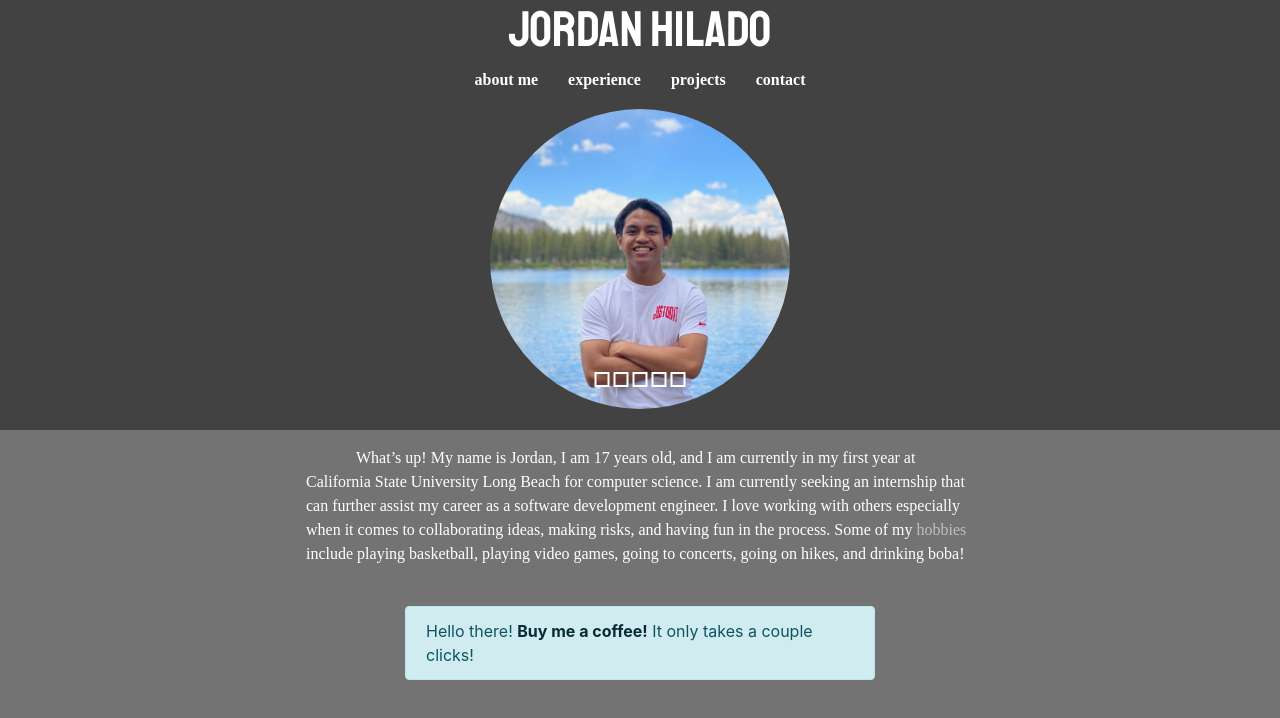
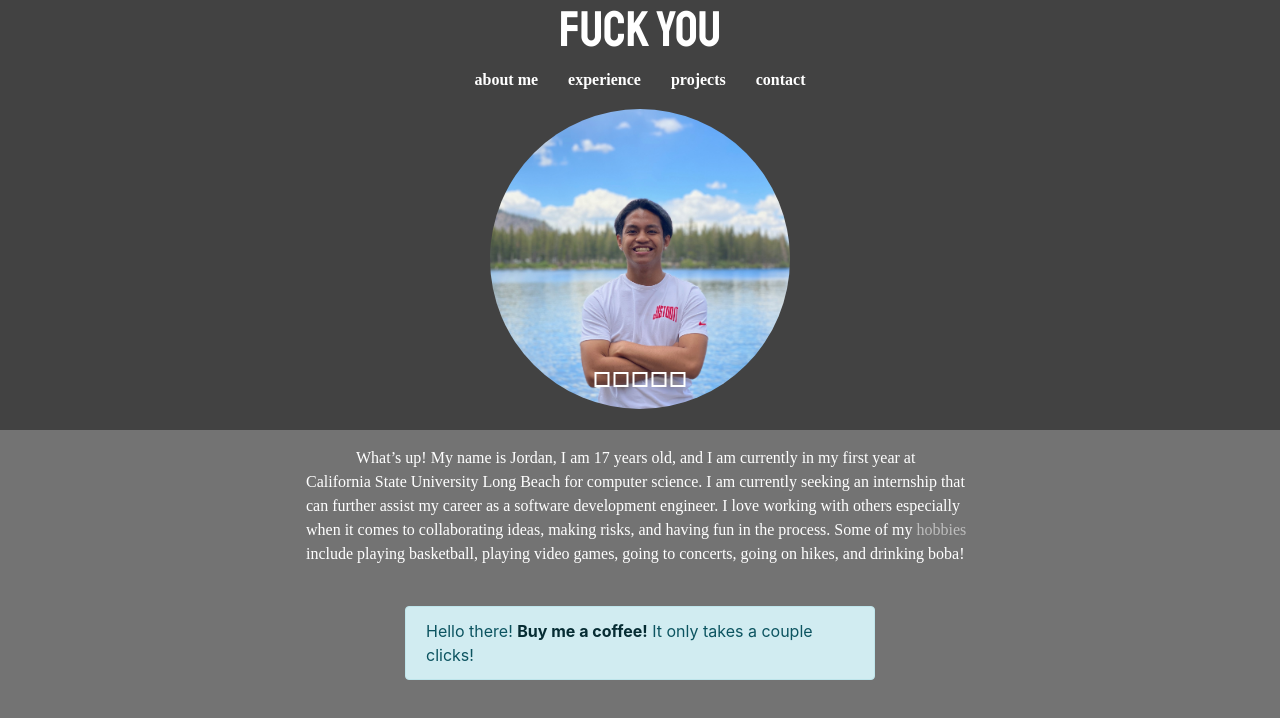
Before and after one commit to jordanhilado/jordanhilado.github.io, a plain HTML site: page index.html in a window 1280 px wide. Drawn offline with nearby package versions, Linux system fonts and the light colour scheme; a web font is replaced by a local one.

Commit message:
Testing an update

```diff
--- a/index.html
+++ b/index.html
@@ -10,7 +10,7 @@
     </head>
     <body>
         <header class="main">
-            <h1><a class="title" id="title" href="index.html">Jordan Hilado</a></h1>
+            <h1><a class="title" id="title" href="index.html">Fuck you</a></h1>
             <p class="toptext"><a class="toplink" href="index.html">about me</a><a class="toplink" href="experience.html">experience</a><a class="toplink" href="projects.html">projects</a><a class="toplink" href="contact.html">contact</a></p>
             <!--source: https://www.darkcode.info/2018/12/slideshow-with-navigation-buttons-using.html-->
             <div class="slidershow middle">
```
